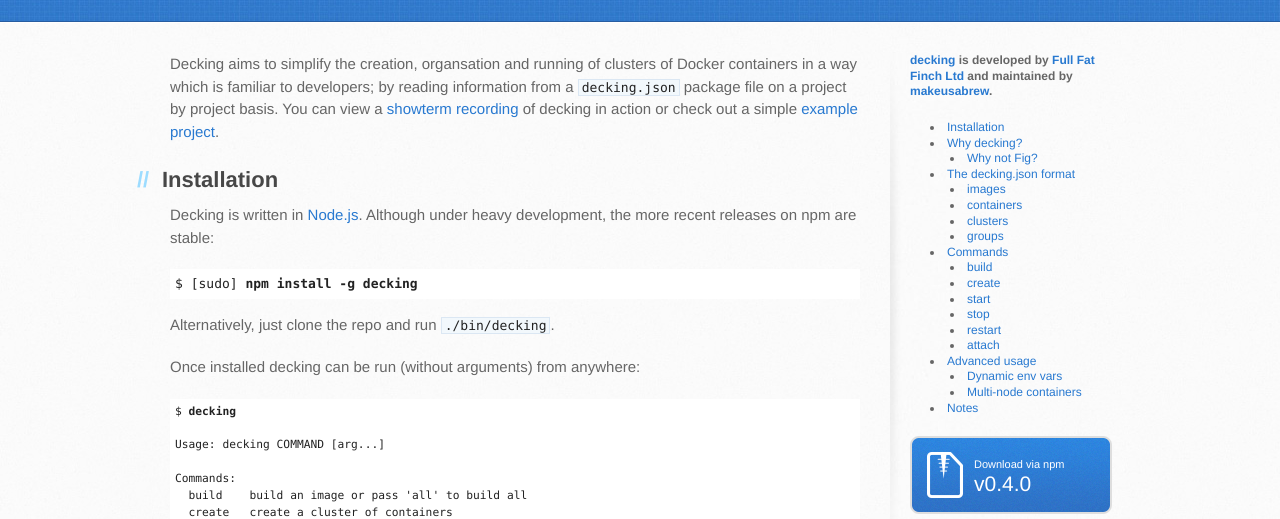
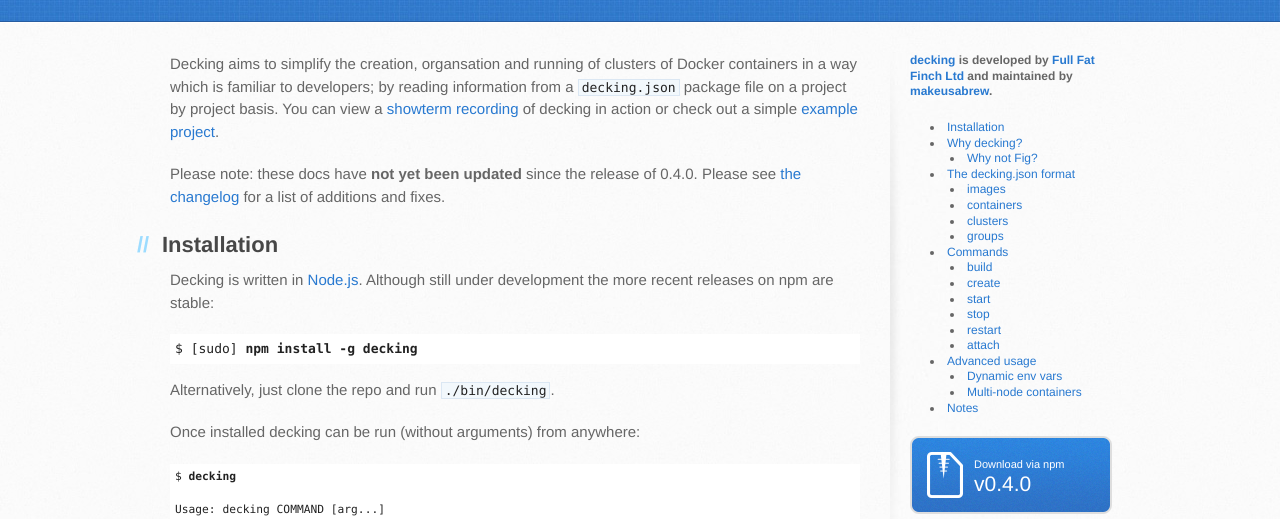
Before and after one commit to makeusabrew/decking, a plain HTML site: page index.html in a window 1280 px wide. Shown: the part 179-698 px from the top of the page. Drawn offline with Linux system fonts and the light colour scheme.

Commit message:
note about 0.4.0 docs not being updated

```diff
--- a/index.html
+++ b/index.html
@@ -27,7 +27,6 @@
     <div id="content-wrapper">
       <div class="inner clearfix">
         <section id="main-content">
-          <!--<h1> <span class="octicon octicon-link"></span>Simplified management for clusters of Docker containers</h1>-->
 
 <p>Decking aims to simplify the creation, organsation and running of clusters
 of Docker containers in a way which is familiar to developers;
@@ -37,10 +36,14 @@
 of decking in action or check out a simple
 <a href="https://github.com/makeusabrew/decking-example">example project</a>.</p>
 
+<p>Please note: these docs have <b>not yet been updated</b> since the release of 0.4.0.
+Please see <a href="https://github.com/meetfinch/decking#latest-release-040">the changelog</a>
+for a list of additions and fixes.</p>
+
 <h2>
 <a name="installation" class="anchor"><span class="octicon octicon-link"></span></a>Installation</h2>
 
-<p>Decking is written in <a href="http://nodejs.org">Node.js</a>. Although under heavy development, the more recent releases on npm are stable:</p>
+<p>Decking is written in <a href="http://nodejs.org">Node.js</a>. Although still under development the more recent releases on npm are stable:</p>
 
 <pre class="reduced">$ [sudo] <b>npm install -g decking</b></pre>
 
```
